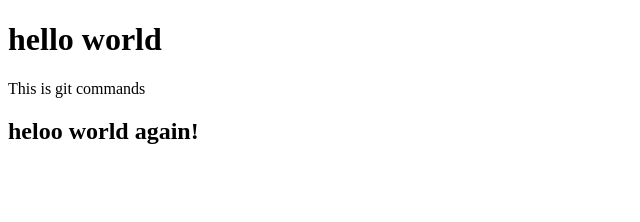
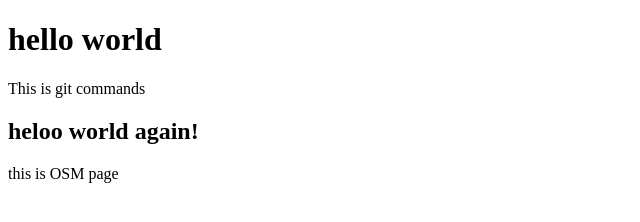
Before and after one commit to amreentaj5/git_program, a plain HTML site: page index.html in a window 1280 px wide. Shown: the whole page, without its empty margins (0-640 px from the left). Drawn offline with Linux system fonts and the light colour scheme.

Commit message:
Update index.html

```diff
--- a/index.html
+++ b/index.html
@@ -9,5 +9,6 @@
     <h1>hello world</h1>
     <p>This is git commands</p>
     <h2>heloo world again!</h2>
+    <p>this is OSM page</p>
 </body>
 </html>
```
